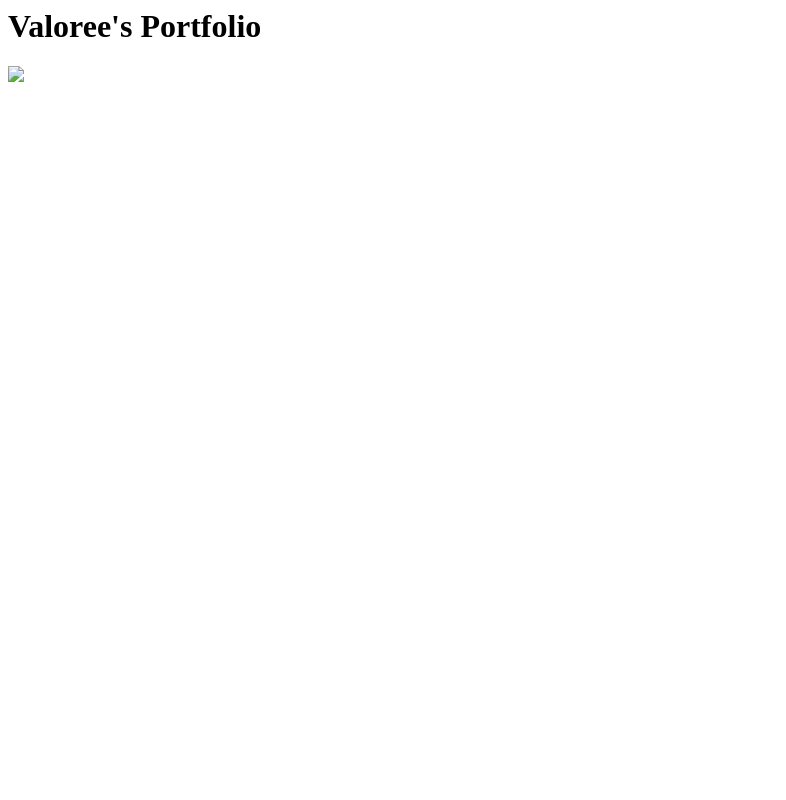
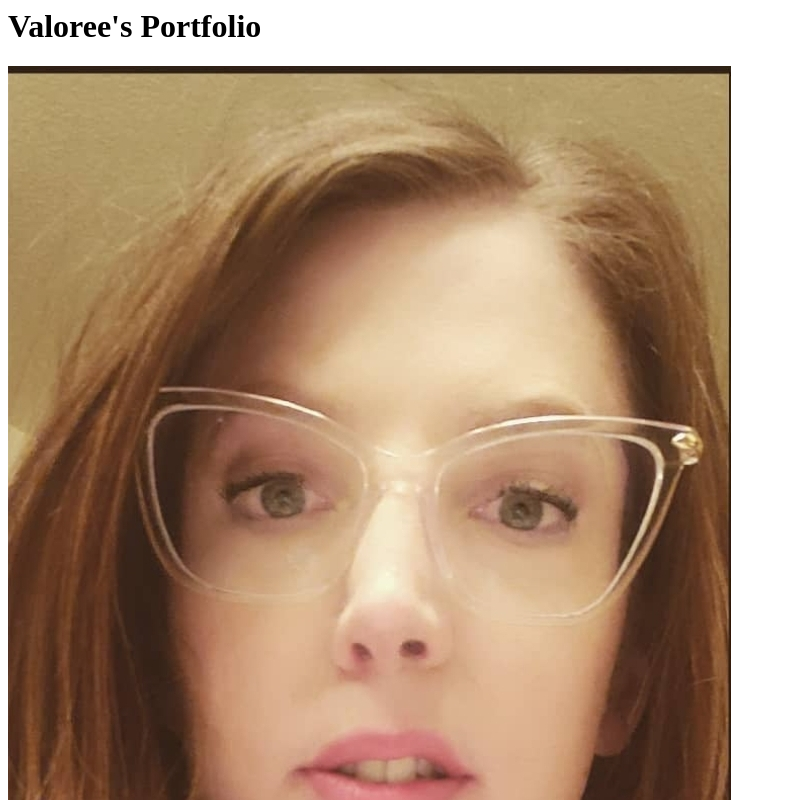
Before and after one commit to valoreemc/valoreemc.github.io, a plain HTML site: page index.html in a window 1280 px wide. Shown: the top 800 px of the page, without its empty margins (0-786 px from the left). Drawn offline with Linux system fonts and the light colour scheme.

Commit message:
Update index.html

```diff
--- a/index.html
+++ b/index.html
@@ -2,6 +2,6 @@
 
 <h1>Valoree's Portfolio</h1>
 
-<img src="./bioPic7.jpg” />
+<img src="./bioPic7.jpg" />
 
 <html>
```
